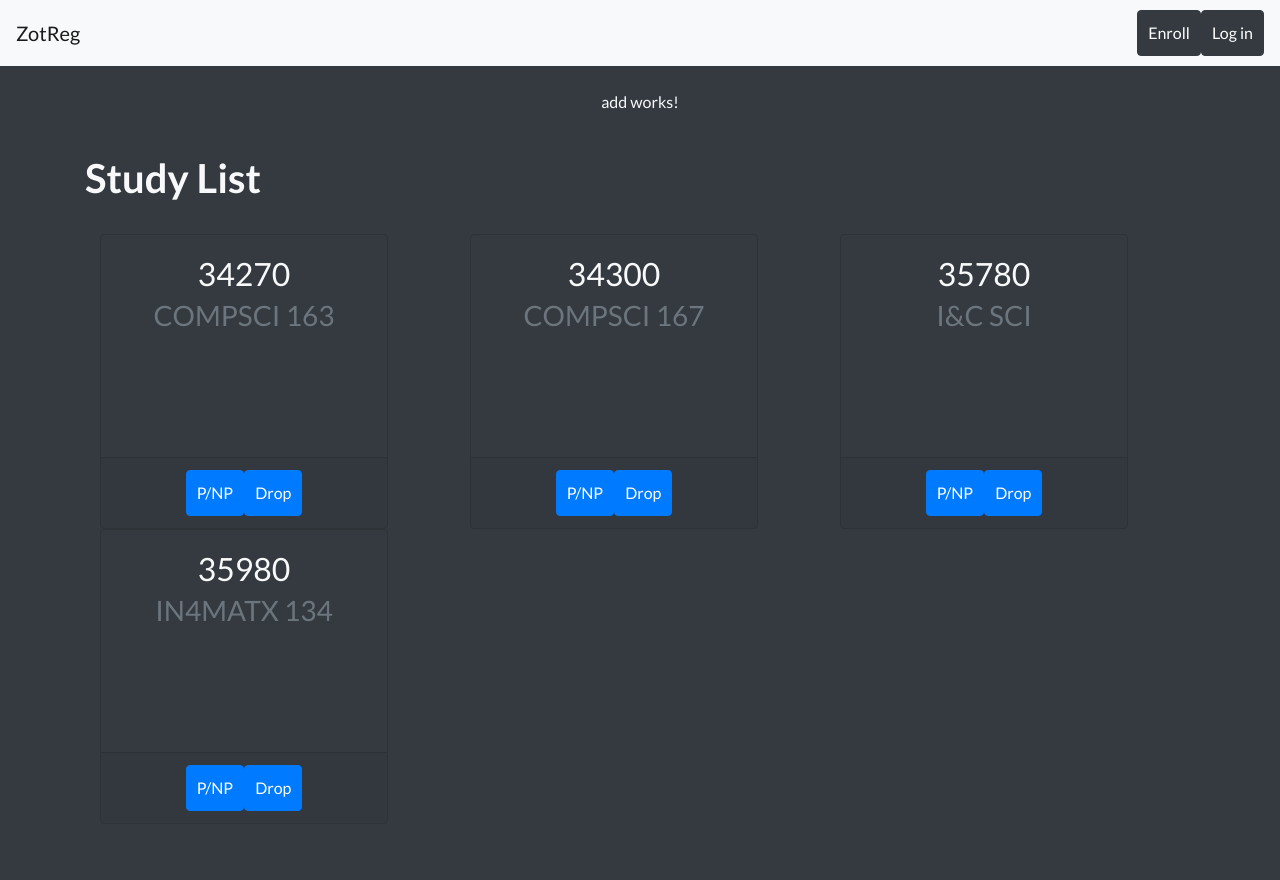
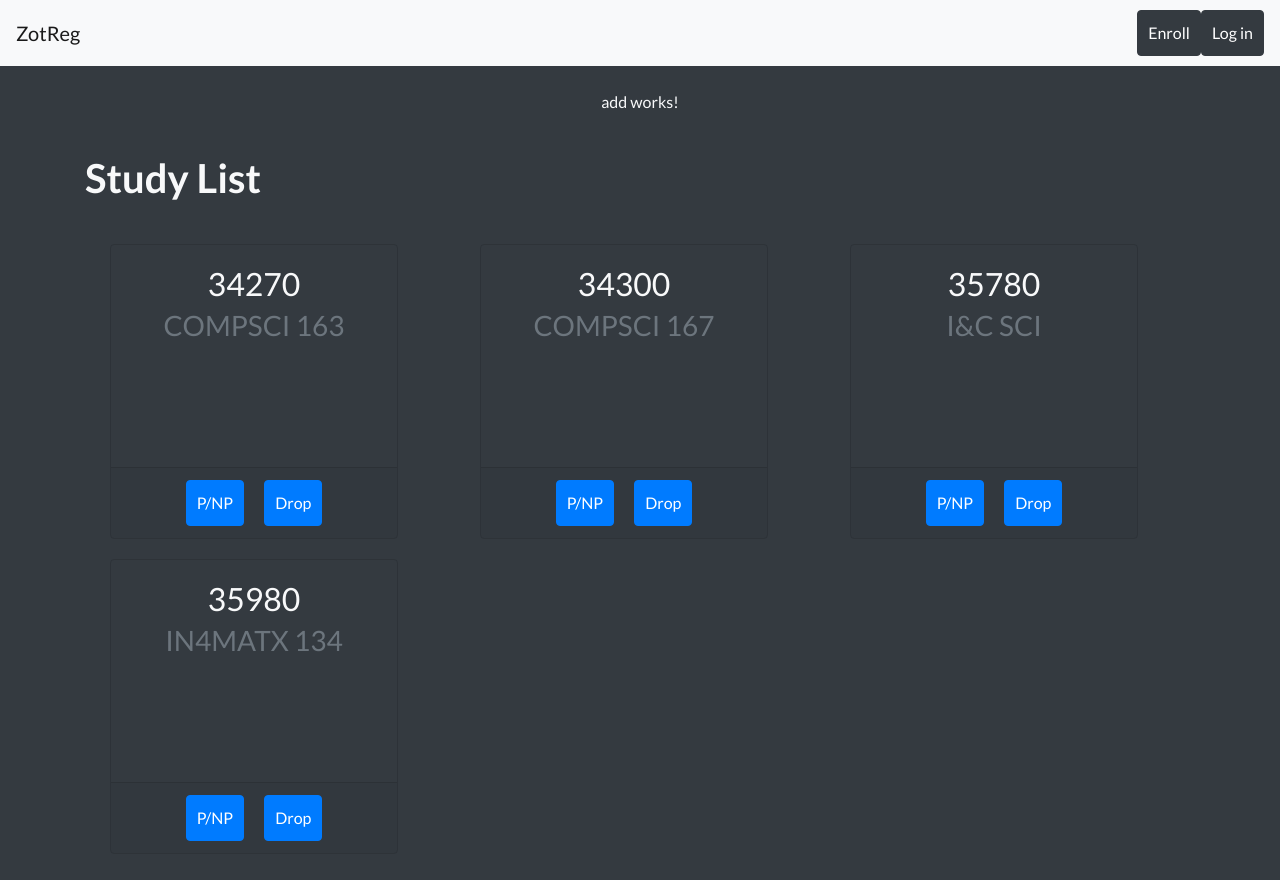
Before and after one commit to yasvi31/ZotReg, an Angular app: page / in a window 1280 px wide. Shown: the top 880 px of the page. Before the commit the page ends 848 px from the top, so only its background shows below. Built offline with nearby package versions, Linux system fonts and the light colour scheme.

Commit message:
studylist stylesheet updated for margins

```diff
--- a/src/app/components/study-list/study-list.component.css
+++ b/src/app/components/study-list/study-list.component.css
@@ -1,3 +1,9 @@
 .card {
   background-color: var(--tertiary);
+  margin: 10px;
 }
+
+.btn{
+  margin-left: 10px;
+  margin-right: 10px;
+}
```
